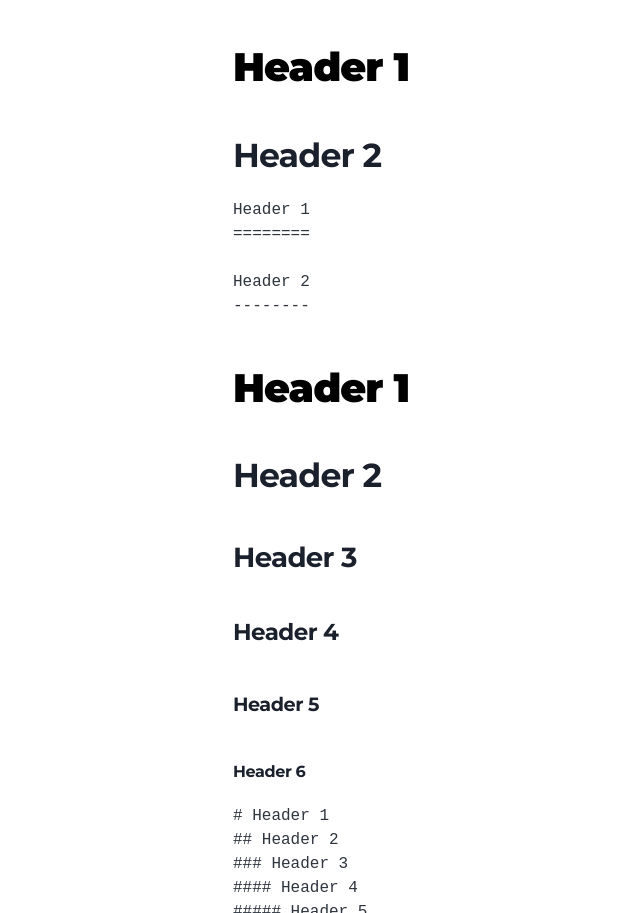
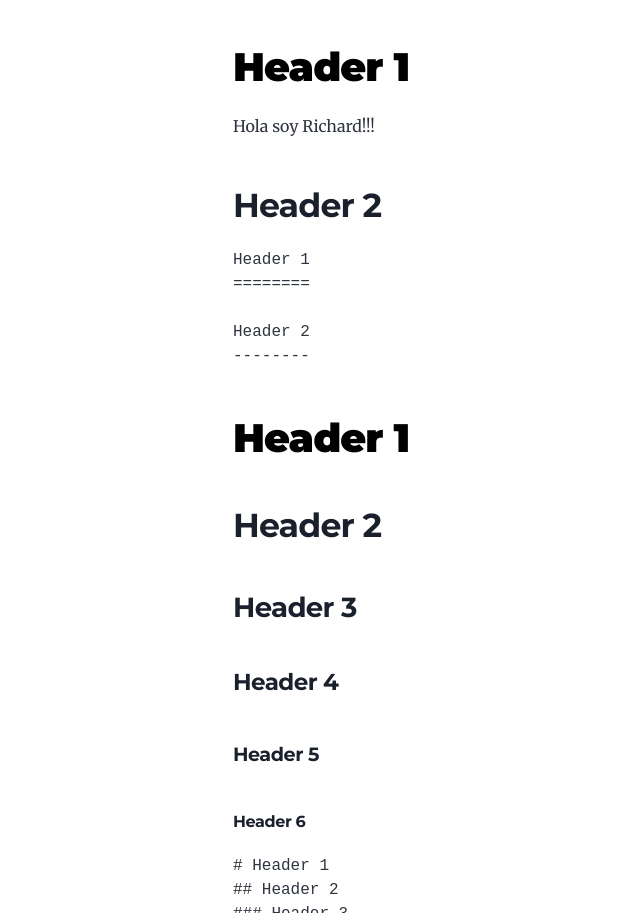
Before and after one commit to qoobarich/richard-escobar, a Gatsby site: page /hello-world/ in a window 1280 px wide. Shown: the part 2649-3562 px from the top of the page, without its empty margins (91-731 px from the left). Built offline with nearby package versions, Linux system fonts and the light colour scheme; Gatsby itself is replaced by a stand-in of ours; some packages are replaced by stand-ins of ours; code samples lack their colours.

Commit message:
Update index.md

```diff
--- a/content/blog/hello-world/index.md
+++ b/content/blog/hello-world/index.md
@@ -40,7 +40,7 @@ This is a paragraph.
     This is a paragraph.
 
 # Header 1
-
+Hola soy Richard!!!
 ## Header 2
 
     Header 1
```
